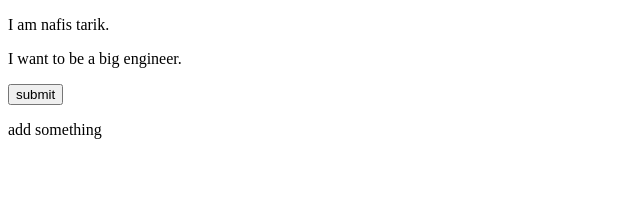
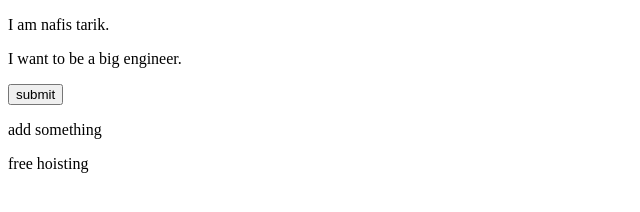
Before and after one commit to nafistarik/Practicing-Git-for-first-time, a plain HTML site: page index.html in a window 1280 px wide. Shown: the whole page, without its empty margins (0-640 px from the left). Drawn offline with Linux system fonts and the light colour scheme.

Commit message:
free hoisting

```diff
--- a/index.html
+++ b/index.html
@@ -11,5 +11,6 @@
     <p>I want to be a big engineer.</p>
     <input type="button" value="submit">
     <p>add something</p>
+    <p>free hoisting</p>
 </body>
 </html>
```
